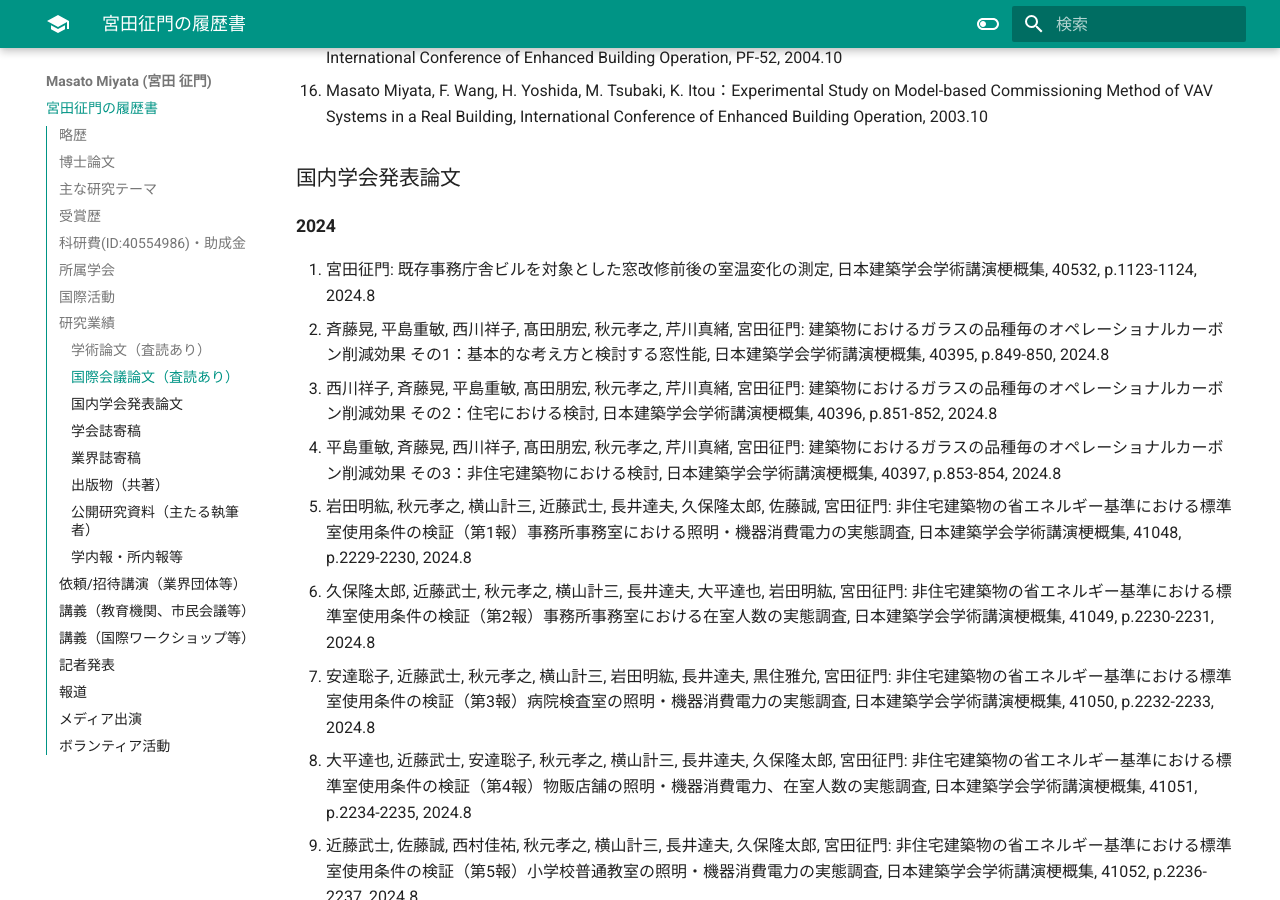
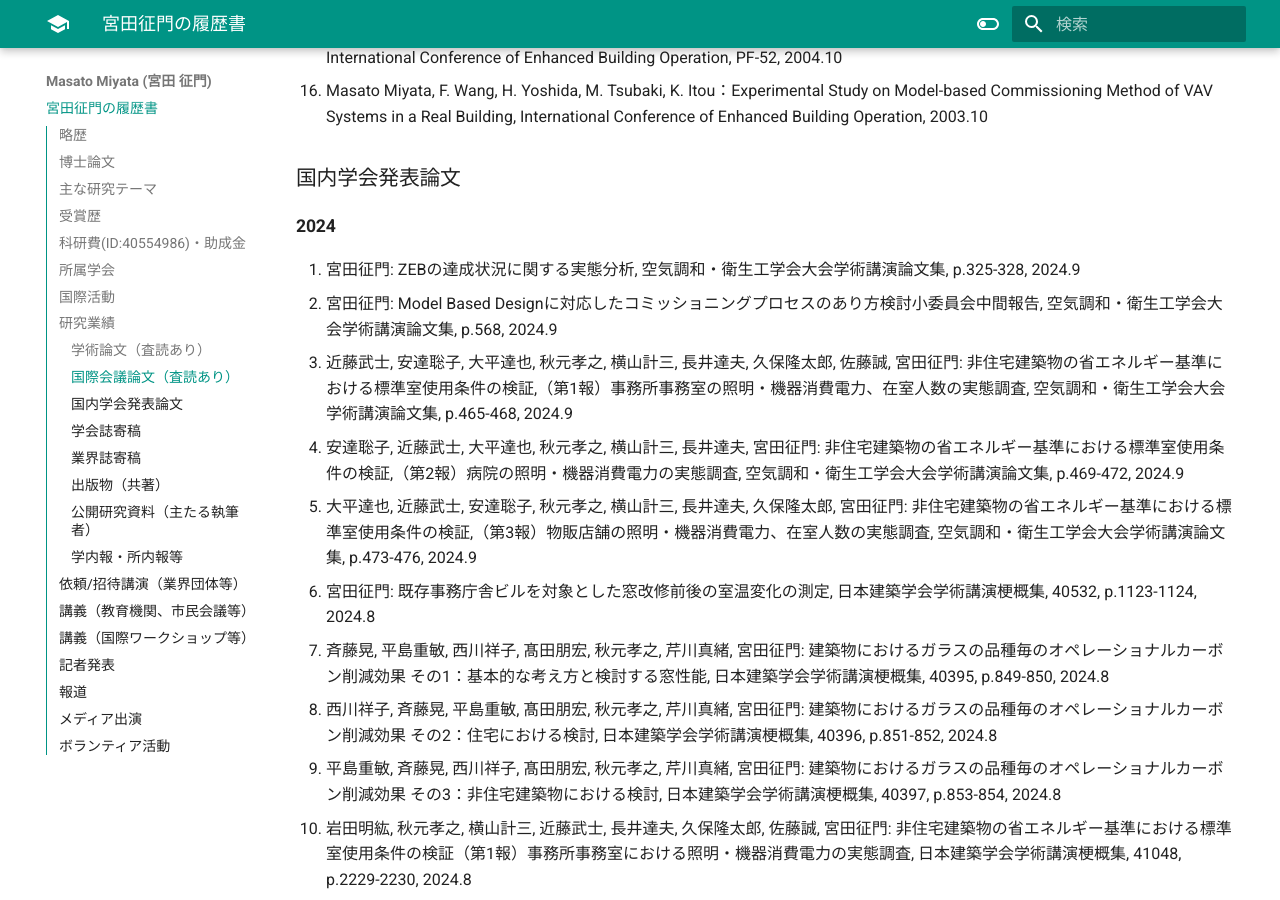
Before and after one commit to MasatoMiyata/CurriculumVitae, an MkDocs documentation site: the page built from docs/index.md, in a window 1280 px wide and 900 px high, scrolled down 5676 px. Built offline with MkDocs 1.6.1 and Material for MkDocs 9.7.7, drawn with Linux system fonts in a browser that asks for light colours; some of the changed text lies outside the part shown.

Commit message:
空気調和衛生工学会大会の情報を追加

```diff
--- a/docs/index.md
+++ b/docs/index.md
@@ -109,6 +109,11 @@
 ### 国内学会発表論文
 
 #### 2024
+1. 宮田征門: ZEBの達成状況に関する実態分析, 空気調和・衛生工学会大会学術講演論文集, p.325-328, 2024.9
+1. 宮田征門: Model Based Designに対応したコミッショニングプロセスのあり方検討小委員会中間報告, 空気調和・衛生工学会大会学術講演論文集, p.568, 2024.9
+1. 近藤武士, 安達聡子, 大平達也, 秋元孝之, 横山計三, 長井達夫, 久保隆太郎, 佐藤誠, 宮田征門: 非住宅建築物の省エネルギー基準における標準室使用条件の検証,（第1報）事務所事務室の照明・機器消費電力、在室人数の実態調査, 空気調和・衛生工学会大会学術講演論文集, p.465-468, 2024.9
+1. 安達聡子, 近藤武士, 大平達也, 秋元孝之, 横山計三, 長井達夫, 宮田征門: 非住宅建築物の省エネルギー基準における標準室使用条件の検証,（第2報）病院の照明・機器消費電力の実態調査, 空気調和・衛生工学会大会学術講演論文集, p.469-472, 2024.9
+1. 大平達也, 近藤武士, 安達聡子, 秋元孝之, 横山計三, 長井達夫, 久保隆太郎, 宮田征門: 非住宅建築物の省エネルギー基準における標準室使用条件の検証,（第3報）物販店舗の照明・機器消費電力、在室人数の実態調査, 空気調和・衛生工学会大会学術講演論文集, p.473-476, 2024.9
 1. 宮田征門: 既存事務庁舎ビルを対象とした窓改修前後の室温変化の測定, 日本建築学会学術講演梗概集, 40532, p.1123-1124, 2024.8
 1. 斉藤晃, 平島重敏, 西川祥子, 髙田朋宏, 秋元孝之, 芹川真緒, 宮田征門: 建築物におけるガラスの品種毎のオペレーショナルカーボン削減効果 その1：基本的な考え方と検討する窓性能, 日本建築学会学術講演梗概集, 40395, p.849-850, 2024.8
 1. 西川祥子, 斉藤晃, 平島重敏, 髙田朋宏, 秋元孝之, 芹川真緒, 宮田征門: 建築物におけるガラスの品種毎のオペレーショナルカーボン削減効果 その2：住宅における検討, 日本建築学会学術講演梗概集, 40396, p.851-852, 2024.8
@@ -392,42 +397,43 @@
 1. 青野政信, 安岡稔弘, 竹川忠克, 名倉義行, 小林陽一, 吉田治典, 宮田征門, KIM Jeong‐soo：杭基礎を利用した自然エネルギーによる土壌蓄熱空調システムの開発と実証,空気調和・衛生工学 Vol.82, No.7, pp.543-548,2008
 
 ### 業界誌寄稿
-1. 宮田征門：ビッグデータ解析から分かる非住宅建築物の省エネ設計の最新動向, 建築設備と配管工事 Vol.62, No.6, pp.40-46, 2024.5
-1. 宮田征門：省エネルギー基準におけるエネルギー消費性能評価法（非住宅建築物）の概要, ベターリビング BLつくば 第27号, pp.10-14, 2023
-1. 宮田征門：エネルギー消費性能計算プログラムの概要, 電設技術, pp.45-53, Vol.69-4, No.845, 2023.4
-1. 宮田征門：非住宅建築物の省エネ基準申請データの分析結果を公表, 建築設備と配管工事 No.59 Vol.9, pp.46‐50, 2021.8
-1. 宮田征門：建築物の省エネルギー化技術 -先進的な地域熱供給プラントの省エネ性能評価-, 建築工業調査会 ベース建築資料 No188 建築編, pp.29-31, 2021
-1. 宮田征門：エネルギー消費性能評価法 -省エネ基準の評価法拡張と評定スキームの構築-, 建築工業調査会 ベース建築資料 No181 建築編, pp.32-35, 2019
-1. 宮田征門：省エネルギー基準評価プログラムの開発 評価法の拡張と新技術評定スキームの構築, ベターリビング BLつくば 第22号, pp.6-11, 2019
-1. 宮田征門：建築設計・施工関連クラウドサービス 建築物省エネルギー基準への適合性判定プログラム(WEBPRO),建築設備と配管工事 No.57,pp.6‐10, 2019
-1. 宮田征門：空調制御システムの機能性能試験マニュアルの作成, 建築環境省エネルギー機構 機関誌IBEC, Vol40-1, No230, pp.24-28, 2019
-1. 宮田征門：適合義務化された省エネルギー基準の現状と今後の展開,BE建築設備,Vol.69-3, pp.125‐128, 2018
-1. 宮田征門：非住宅建築物の新たな環境設計手法を探る II.省エネ義務化の概要と環境建築 環境建築設計におけるシミュレーションの活用,建築技術, No.,811, pp.90‐91, 2017
-1. 宮田征門：省エネルギー基準の適合義務化 ー 基準適合性判定プロセス及び判定方法の概要 ー, 建築工業調査会 ベース建築資料 No173 建築編, pp.47-50, 2017
-1. 宮田征門：建築物のエネルギー消費性能の向上に関する法律(I)2.新法に関係する省エネルギー性能評価技術に関する現状と動向(1)非住宅建築物, 機関誌IBEC, No.36-5, p10-15,2016
-1. 宮田征門：基準適合性判定プログラム（非住宅建築物）の開発趣旨, BE建築設備 No.780, pp.14-18, 2016
-1. 宮田征門：建築物省エネ法の現状と今後の展望「エネルギー消費性能計算プログラム」を活用した設計プロセス, BE建築設備 No.789, pp.25-31, 2016
-1. 宮田征門：建築物の省エネ設計の可能性を拓く III.建築物省エネルギー性能表示制度(BELS)の概要 BELSの評価 概要,建築技術,800,102‐105,2016
-1. 宮田征門：建築物の省エネ設計の可能性を拓く IV.省エネ建築物でエネルギー削減効果が得られる手法 一次エネルギー消費量による評価 設備機器の性能を活かす選択方法,建築技術,800,112‐118,2016
-1. 宮田征門：建築物省エネ法に向けた省エネ性能評価の設計最前線 基準適合性判定プログラム(非住宅建築物)の開発趣旨,BE建築設備, No.67-1,pp.14-18,2016
-1. 桑沢保夫, 三浦尚志, 宮田征門, 赤嶺嘉彦：省エネ評価のプログラムソフト(省エネ評価手法)の開発, 建築の研究, Vol.235, pp.13‐17, 2016
-1. 宮田征門：建築環境設計におけるエネルギーシミュレーションの活用, 建築技術 No.786, pp.162-165, 2015
-1. 宮田征門：改正省エネルギー基準の建築環境設計への活用 III.改正省エネルギー基準および設計法に関する動向 非住宅建築物の省エネルギー化のためのガイドライン, 建築技術, No.786, pp.92-97,2015
-1. 宮田征門：自立循環型住宅研究における研究報告 その2 6.非住宅建築物の省エネルギー化のためのガイドライン, 機関誌IBEC, No.36-4,p29-34,2015
-1. 宮田征門：改正省エネルギー基準を省エネ設計に活用する（一次エネルギー消費量）, 建築技術 No.775, pp.122-125, 2014
-1. 宮田征門：建築の改正省エネルギー基準と設計への応用：空気調和設備の計算の導き方, 建築技術 No.775, pp.96-103, 2014
-1. 宮田征門：建築の改正省エネルギー基準と設計への応用：機械換気設備の計算の導き方, 建築技術 No.775, pp.104-107, 2014
-1. 宮田征門：住宅及び建築物の省エネルギー基準の改正(II)4.建築物(4)ポイント法に替わる簡易評価法(モデル建物法), 機関誌IBEC, No.34-5,p44-49,2014
-1. 宮田征門：住宅及び建築物の省エネルギー基準の改正(II)4.非住宅建築物(3)一次エネルギー消費量計算の簡易入力法(主要室入力法), 機関誌IBEC, No.34-5,p40-43,2014
-1. 宮田征門：自立循環プロジェクト（フェーズ4）における業務用建築物を対象とした研究の方向性について, 建築環境省エネルギー機構, 機関誌IBEC, Vol33-4, No193, pp.58-59, 2013
-1. 宮田征門：住宅及び建築物の省エネルギー基準の改正 4.建築物における改正基準の概要(3)一次エネルギー消費量算定プログラムについて, 機関誌IBEC, No.33-6,p53-54,2013
-1. 猪岡達夫, 宮島賢一, 宮田征門：住宅及び建築物の省エネルギー基準の改正 4.建築物における改正基準の概要(2)2)1 空調設備, 機関誌IBEC, No.33-6,p41-44,2013
-1. 宮田征門：住宅及び建築物の省エネルギー基準の改正 4.建築物における改正基準の概要(2)1)計算のフロー, 機関誌IBEC, No.33-6,p39-40,2013
-1. 宮田征門：建築物の省エネルギー基準の見直し, 一次エネルギー消費量の算出方法について, BE建築設備, 一般社団法人建築設備総合協会, 第751号, pp.14-21, 2013
-1. 宮田征門：非住宅建築物の省エネルギー基準の改正, 空気調和衛生工学, 第87巻第12号, pp.14-21, 2013
-1. 宮田征門：自立循環型住宅研究における研究報告 最新の研究成果の紹介 自立循環プロジェクト(フェーズ4)における業務用建築物を対象とした研究の方向性について, 機関誌IBEC, No.33-4,p58-59,2012
-1. 宮田征門, 金井昭典：マクロ経済分析を考慮した住宅・建築物の低炭素化に向けた技術の普及方策と政策提言 4.ロードマップ策定に係る研究・調査の解説(5)デルファイ法による低炭素化技術の導入率予測, 機関誌IBEC, No.33-3,p49-56,2012
-1. 金井昭典, 宮田征門：クロ経済分析を考慮した住宅・建築物の低炭素化に向けた技術の普及方策と政策提言 4.ロードマップ策定に係る研究・調査の解説(3)低炭素化技術の導入バリアに関する調査, 機関誌IBEC, No.33-3,p36-41,2012
+1. 宮田征門：pyHASP (NewHASPのPython版)の公開, コンピュータニュース, 建築設備士 2024年9月号, 一般社団法人建築設備技術者協会, 2024.9
+2. 宮田征門：ビッグデータ解析から分かる非住宅建築物の省エネ設計の最新動向, 建築設備と配管工事 Vol.62, No.6, pp.40-46, 2024.5
+3. 宮田征門：省エネルギー基準におけるエネルギー消費性能評価法（非住宅建築物）の概要, ベターリビング BLつくば 第27号, pp.10-14, 2023
+4. 宮田征門：エネルギー消費性能計算プログラムの概要, 電設技術, pp.45-53, Vol.69-4, No.845, 2023.4
+5. 宮田征門：非住宅建築物の省エネ基準申請データの分析結果を公表, 建築設備と配管工事 No.59 Vol.9, pp.46‐50, 2021.8
+6. 宮田征門：建築物の省エネルギー化技術 -先進的な地域熱供給プラントの省エネ性能評価-, 建築工業調査会 ベース建築資料 No188 建築編, pp.29-31, 2021
+7. 宮田征門：エネルギー消費性能評価法 -省エネ基準の評価法拡張と評定スキームの構築-, 建築工業調査会 ベース建築資料 No181 建築編, pp.32-35, 2019
+8. 宮田征門：省エネルギー基準評価プログラムの開発 評価法の拡張と新技術評定スキームの構築, ベターリビング BLつくば 第22号, pp.6-11, 2019
+9.  宮田征門：建築設計・施工関連クラウドサービス 建築物省エネルギー基準への適合性判定プログラム(WEBPRO),建築設備と配管工事 No.57,pp.6‐10, 2019
+10. 宮田征門：空調制御システムの機能性能試験マニュアルの作成, 建築環境省エネルギー機構 機関誌IBEC, Vol40-1, No230, pp.24-28, 2019
+11. 宮田征門：適合義務化された省エネルギー基準の現状と今後の展開,BE建築設備,Vol.69-3, pp.125‐128, 2018
+12. 宮田征門：非住宅建築物の新たな環境設計手法を探る II.省エネ義務化の概要と環境建築 環境建築設計におけるシミュレーションの活用,建築技術, No.,811, pp.90‐91, 2017
+13. 宮田征門：省エネルギー基準の適合義務化 ー 基準適合性判定プロセス及び判定方法の概要 ー, 建築工業調査会 ベース建築資料 No173 建築編, pp.47-50, 2017
+14. 宮田征門：建築物のエネルギー消費性能の向上に関する法律(I)2.新法に関係する省エネルギー性能評価技術に関する現状と動向(1)非住宅建築物, 機関誌IBEC, No.36-5, p10-15,2016
+15. 宮田征門：基準適合性判定プログラム（非住宅建築物）の開発趣旨, BE建築設備 No.780, pp.14-18, 2016
+16. 宮田征門：建築物省エネ法の現状と今後の展望「エネルギー消費性能計算プログラム」を活用した設計プロセス, BE建築設備 No.789, pp.25-31, 2016
+17. 宮田征門：建築物の省エネ設計の可能性を拓く III.建築物省エネルギー性能表示制度(BELS)の概要 BELSの評価 概要,建築技術,800,102‐105,2016
+18. 宮田征門：建築物の省エネ設計の可能性を拓く IV.省エネ建築物でエネルギー削減効果が得られる手法 一次エネルギー消費量による評価 設備機器の性能を活かす選択方法,建築技術,800,112‐118,2016
+19. 宮田征門：建築物省エネ法に向けた省エネ性能評価の設計最前線 基準適合性判定プログラム(非住宅建築物)の開発趣旨,BE建築設備, No.67-1,pp.14-18,2016
+20. 桑沢保夫, 三浦尚志, 宮田征門, 赤嶺嘉彦：省エネ評価のプログラムソフト(省エネ評価手法)の開発, 建築の研究, Vol.235, pp.13‐17, 2016
+21. 宮田征門：建築環境設計におけるエネルギーシミュレーションの活用, 建築技術 No.786, pp.162-165, 2015
+22. 宮田征門：改正省エネルギー基準の建築環境設計への活用 III.改正省エネルギー基準および設計法に関する動向 非住宅建築物の省エネルギー化のためのガイドライン, 建築技術, No.786, pp.92-97,2015
+23. 宮田征門：自立循環型住宅研究における研究報告 その2 6.非住宅建築物の省エネルギー化のためのガイドライン, 機関誌IBEC, No.36-4,p29-34,2015
+24. 宮田征門：改正省エネルギー基準を省エネ設計に活用する（一次エネルギー消費量）, 建築技術 No.775, pp.122-125, 2014
+25. 宮田征門：建築の改正省エネルギー基準と設計への応用：空気調和設備の計算の導き方, 建築技術 No.775, pp.96-103, 2014
+26. 宮田征門：建築の改正省エネルギー基準と設計への応用：機械換気設備の計算の導き方, 建築技術 No.775, pp.104-107, 2014
+27. 宮田征門：住宅及び建築物の省エネルギー基準の改正(II)4.建築物(4)ポイント法に替わる簡易評価法(モデル建物法), 機関誌IBEC, No.34-5,p44-49,2014
+28. 宮田征門：住宅及び建築物の省エネルギー基準の改正(II)4.非住宅建築物(3)一次エネルギー消費量計算の簡易入力法(主要室入力法), 機関誌IBEC, No.34-5,p40-43,2014
+29. 宮田征門：自立循環プロジェクト（フェーズ4）における業務用建築物を対象とした研究の方向性について, 建築環境省エネルギー機構, 機関誌IBEC, Vol33-4, No193, pp.58-59, 2013
+30. 宮田征門：住宅及び建築物の省エネルギー基準の改正 4.建築物における改正基準の概要(3)一次エネルギー消費量算定プログラムについて, 機関誌IBEC, No.33-6,p53-54,2013
+31. 猪岡達夫, 宮島賢一, 宮田征門：住宅及び建築物の省エネルギー基準の改正 4.建築物における改正基準の概要(2)2)1 空調設備, 機関誌IBEC, No.33-6,p41-44,2013
+32. 宮田征門：住宅及び建築物の省エネルギー基準の改正 4.建築物における改正基準の概要(2)1)計算のフロー, 機関誌IBEC, No.33-6,p39-40,2013
+33. 宮田征門：建築物の省エネルギー基準の見直し, 一次エネルギー消費量の算出方法について, BE建築設備, 一般社団法人建築設備総合協会, 第751号, pp.14-21, 2013
+34. 宮田征門：非住宅建築物の省エネルギー基準の改正, 空気調和衛生工学, 第87巻第12号, pp.14-21, 2013
+35. 宮田征門：自立循環型住宅研究における研究報告 最新の研究成果の紹介 自立循環プロジェクト(フェーズ4)における業務用建築物を対象とした研究の方向性について, 機関誌IBEC, No.33-4,p58-59,2012
+36. 宮田征門, 金井昭典：マクロ経済分析を考慮した住宅・建築物の低炭素化に向けた技術の普及方策と政策提言 4.ロードマップ策定に係る研究・調査の解説(5)デルファイ法による低炭素化技術の導入率予測, 機関誌IBEC, No.33-3,p49-56,2012
+37. 金井昭典, 宮田征門：クロ経済分析を考慮した住宅・建築物の低炭素化に向けた技術の普及方策と政策提言 4.ロードマップ策定に係る研究・調査の解説(3)低炭素化技術の導入バリアに関する調査, 機関誌IBEC, No.33-3,p36-41,2012
 
 ### 出版物（共著）
 1. 公益財団法人日本建築衛生管理教育センター著：新建築物の環境生成管理（下巻）, 9.3 コミッショニング, p273-277, 2019
```
Also changed, not shown: site/index.html, site/search/search_index.json, 1 other file.
